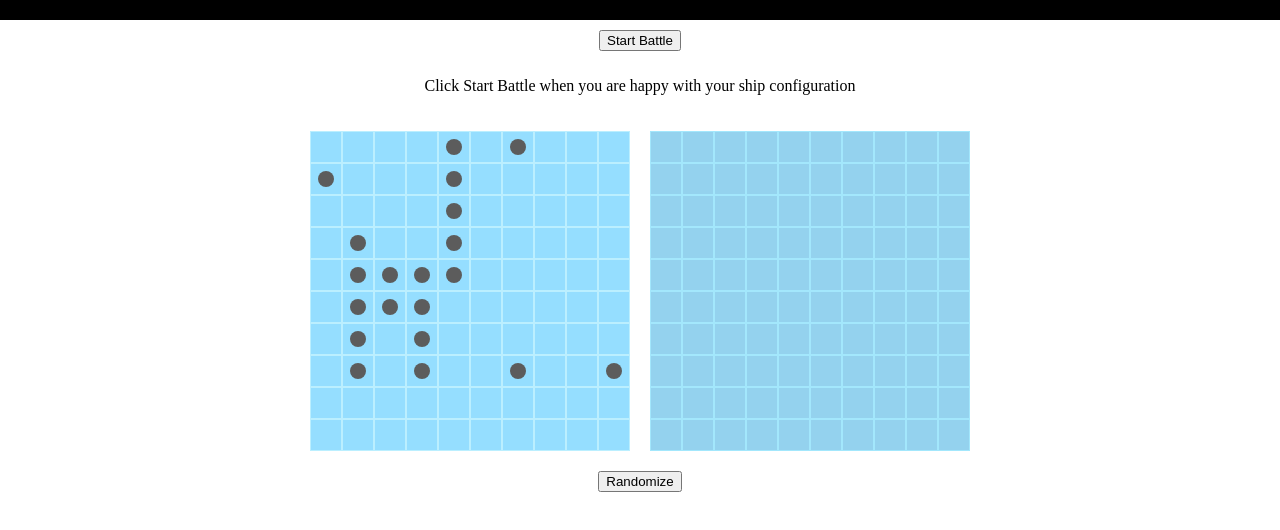
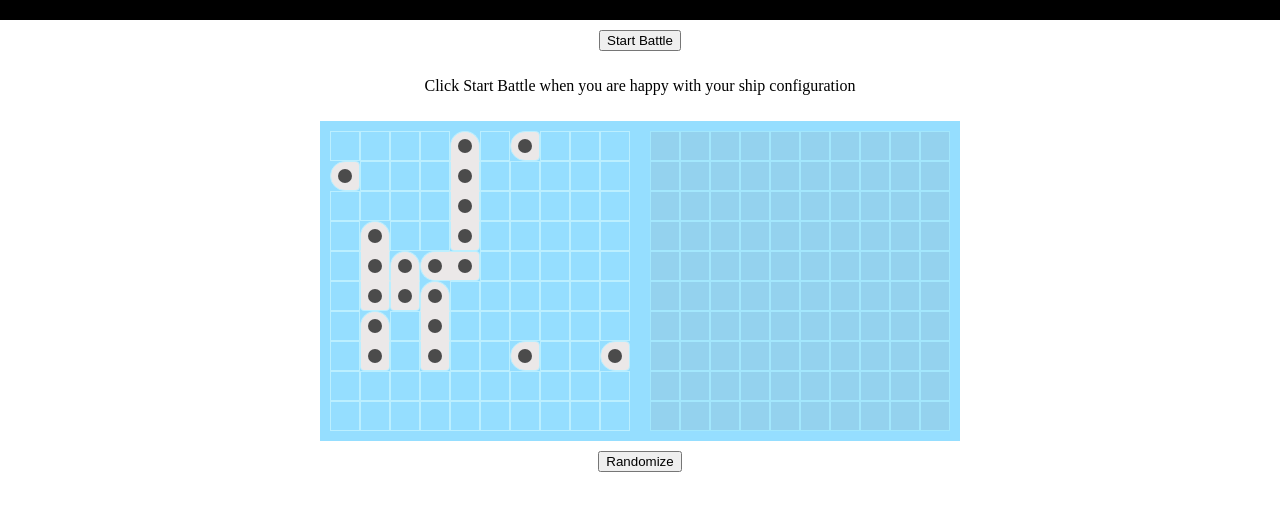
Before and after one commit to spuddister/battleship-project, a website built with webpack: page dist/index.html in a window 1280 px wide. Built offline with nearby package versions, Linux system fonts and the light colour scheme.

Commit message:
Added CSS classes for ship configurations and added a JS function to apply these to the correct tiles. Ships now visually represent ships.

```diff
--- a/src/index.js
+++ b/src/index.js
@@ -55,6 +55,7 @@ for (let i = 0; i < 100; i++) {
   playerTiles[i].classList.add("tile");
   compTiles[i].classList.add("tile");
   compTiles[i].classList.add("inactive");
+  compTiles[i].classList.add("clickable-tile");
   //These event listeners on each tile drive the progression of the game, each time one is clicked, the program moves forward until user input is required again
   compTiles[i].addEventListener("click", tileClickEvent);
   playerBoardDiv.appendChild(playerTiles[i]);
@@ -68,9 +69,17 @@ startBtn.addEventListener("click", () => {
   startBtn.classList.add("start-hidden");
   startBtn.disabled = true;
   playerTurn = true;
+  randomBtn.disabled = true;
 });
 randomBtn.addEventListener("click", () => {
   tileClassRemover(playerTiles, "ship");
+  tileClassRemover(playerTiles, "ship-single-tile");
+  tileClassRemover(playerTiles, "ship-start-horizontal");
+  tileClassRemover(playerTiles, "ship-middle-horizontal");
+  tileClassRemover(playerTiles, "ship-end-horizontal");
+  tileClassRemover(playerTiles, "ship-start-vertical");
+  tileClassRemover(playerTiles, "ship-middle-vertical");
+  tileClassRemover(playerTiles, "ship-end-vertical");
   players.player.newShips;
   refreshPlayerShips();
 });
@@ -108,7 +117,7 @@ const gameLoop = (e) => {
   e.target.removeEventListener("click", tileClickEvent);
   e.target.classList.remove("clickable-tile");
   if (players.computer.gameboard.allShipsSunk()) {
-    endGame();
+    endGame(); //player wins
   }
   if (playerAttack === "hit") {
     //if player hit computer, player shoots again
@@ -150,7 +159,7 @@ function computerAttack() {
   targetTile.classList.remove("ship");
   if (attackResult === "hit") {
     if (players.player.gameboard.allShipsSunk()) {
-      endGame();
+      endGame(); //computer wins
     }
     setTimeout(() => {
       computerAttack();
@@ -180,7 +189,31 @@ function shipTileUpdater(shipToUpdate) {
     } else {
       tileNum = x.toString() + y.toString();
     }
-    document.querySelector(`div[tile-num="${tileNum}"]`).classList.add("ship");
+
+    let tile = document.querySelector(`div[tile-num="${tileNum}"]`);
+    tile.classList.add("ship");
+
+    if (shipToUpdate.coordinates.length === 1) {
+      tile.classList.add("ship-single-tile");
+    } else if (shipToUpdate.isVertical && i === 0) {
+      tile.classList.add("ship-start-vertical");
+    } else if (
+      shipToUpdate.isVertical &&
+      i === shipToUpdate.coordinates.length - 1
+    ) {
+      tile.classList.add("ship-end-vertical");
+    } else if (shipToUpdate.isVertical) {
+      tile.classList.add("ship-middle-vertical");
+    } else if (!shipToUpdate.isVertical && i === 0) {
+      tile.classList.add("ship-start-horizontal");
+    } else if (
+      !shipToUpdate.isVertical &&
+      i === shipToUpdate.coordinates.length - 1
+    ) {
+      tile.classList.add("ship-end-horizontal");
+    } else if (!shipToUpdate.isVertical) {
+      tile.classList.add("ship-middle-horizontal");
+    }
   }
 }
 
--- a/src/ship.js
+++ b/src/ship.js
@@ -1,6 +1,7 @@
 function ship(start, end) {
   let coordinates = [start];
   let length = 0;
+  let isVertical;
 
   //check if ship is 1 square
   if (start[0] === end[0] && start[1] === end[1]) {
@@ -8,6 +9,7 @@ function ship(start, end) {
   }
   //check for direction of ship
   else if (start[0] === end[0]) {
+    isVertical = false;
     let vertical = start[1] + 1;
     while (vertical <= end[1]) {
       coordinates.push([start[0], vertical]);
@@ -15,6 +17,7 @@ function ship(start, end) {
     }
     length = end[1] - start[1] + 1;
   } else {
+    isVertical = true;
     let horizontal = start[0] + 1;
     while (horizontal <= end[0]) {
       coordinates.push([horizontal, start[1]]);
@@ -28,6 +31,7 @@ function ship(start, end) {
     hits: 0,
     sunk: false,
     coordinates,
+    isVertical,
     hit() {
       this.hits = this.hits + 1;
       return this.hits;
--- a/src/style.css
+++ b/src/style.css
@@ -1,6 +1,7 @@
 body {
   margin: 0;
   padding: 0;
+  --ship-colour: rgb(235, 232, 232);
 }
 
 #main {
@@ -27,6 +28,7 @@ header {
   grid-template-columns: repeat(10, 1fr);
   grid-template-rows: repeat(10, 1fr);
   padding: 10px;
+  background-color: rgb(149, 222, 255);
 }
 
 .tile {
@@ -38,6 +40,7 @@ header {
   min-width: 30px;
   min-height: 30px;
   position: relative;
+  box-sizing: border-box;
 }
 
 .inactive {
@@ -68,7 +71,7 @@ header {
 }
 
 .ship::before {
-  background-color: rgb(92, 92, 92);
+  background-color: rgb(75, 75, 75);
   border-radius: 50%;
   position: absolute;
   top: 7px;
@@ -76,6 +79,71 @@ header {
   right: 7px;
   bottom: 7px;
   content: "";
+}
+
+.ship-single-tile {
+  background-color: var(--ship-colour);
+  /* border: 1px solid black; */
+  border-top-left-radius: 50%;
+  border-bottom-left-radius: 50%;
+  border-top-right-radius: 15%;
+  border-bottom-right-radius: 15%;
+}
+
+.ship-start-horizontal {
+  background-color: var(--ship-colour);
+  /* border-top: 1px solid black;
+  border-bottom: 1px solid black;
+  border-left: 1px solid black; */
+  border-top-left-radius: 50%;
+  border-bottom-left-radius: 50%;
+  border-right: 1px var(--ship-colour) solid;
+}
+
+.ship-middle-horizontal {
+  background-color: var(--ship-colour);
+  /* border-top: 1px solid black;
+  border-bottom: 1px solid black; */
+  border-left: 1px var(--ship-colour) solid;
+  border-right: 1px var(--ship-colour) solid;
+}
+
+.ship-end-horizontal {
+  background-color: var(--ship-colour);
+  /* border-top: 1px solid black;
+  border-bottom: 1px solid black;
+  border-right: 1px solid black; */
+  border-top-right-radius: 15%;
+  border-bottom-right-radius: 15%;
+  border-left: 1px var(--ship-colour) solid;
+}
+
+.ship-start-vertical {
+  background-color: var(--ship-colour);
+  /* border-top: 1px solid black;
+  border-right: 1px solid black;
+  border-left: 1px solid black; */
+  border-top-right-radius: 50%;
+  border-top-left-radius: 50%;
+  border-bottom: 1px var(--ship-colour) solid;
+}
+
+.ship-middle-vertical {
+  background-color: var(--ship-colour);
+  /* border-right: 1px solid black;
+  border-left: 1px solid black; */
+  border-top: 1px var(--ship-colour) solid;
+  border-bottom: 1px var(--ship-colour) solid;
+}
+
+.ship-end-vertical {
+  background-color: var(--ship-colour);
+  /* border-right: 1px solid black;
+  border-bottom: 1px solid black;
+  border-left: 1px solid black; */
+  border-bottom-left-radius: 15%;
+  border-bottom-right-radius: 15%;
+  border-top: 1px var(--ship-colour) solid;
 }
 
 .player-tile {
```
Also changed, not shown: dist/main.js.
